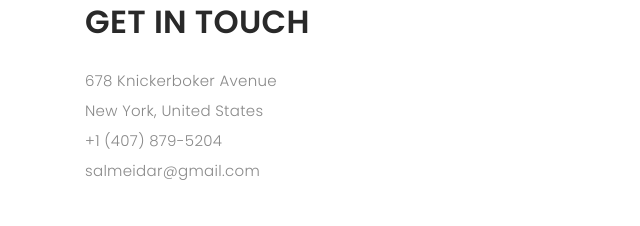
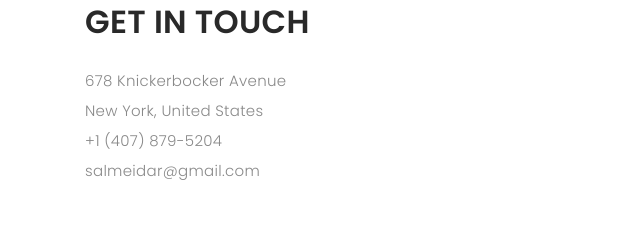
Before and after one commit to saresende/portfolio, a plain HTML site: page index.html in a window 1280 px wide. Shown: the part 3661-3887 px from the top of the page, 0-640 px from the left. Drawn offline with nearby package versions, Linux system fonts and the light colour scheme; files whose address does not match are found by name; a web font is replaced by a local one.

Commit message:
fixed updated address

```diff
--- a/index.html
+++ b/index.html
@@ -333,7 +333,7 @@
               <h2 class="mb-30">GET IN TOUCH</h2>
 
               <ul class="contact-details">
-                <li><span>678 Knickerboker Avenue</span></li>
+                <li><span>678 Knickerbocker Avenue</span></li>
                 <li><span>New York, United States</span></li>
                 <li><span>+1 (407) 879-5204</span></li>
                 <li><span>salmeidar@gmail.com</span></li>
```
